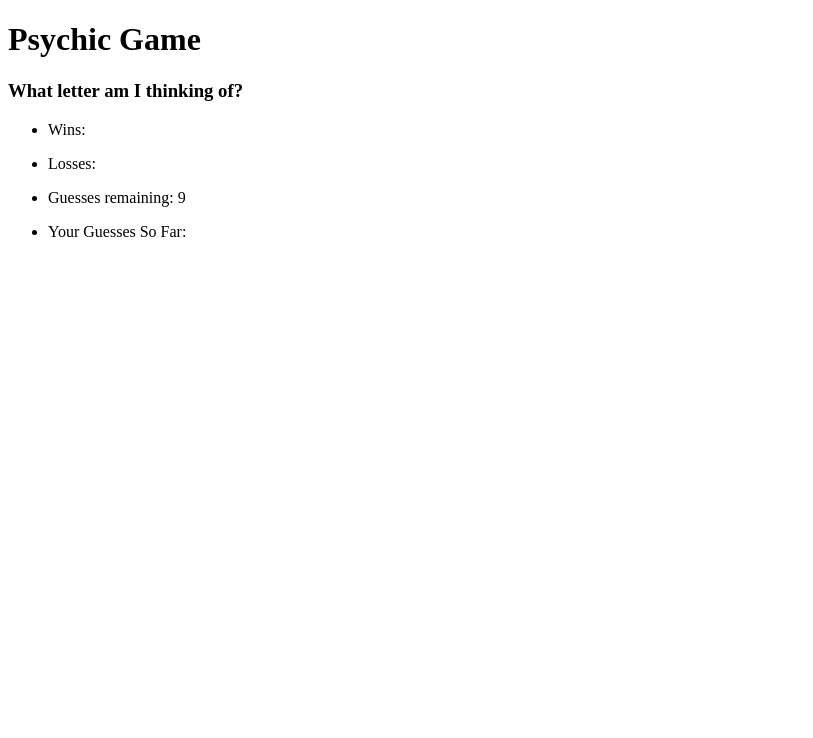
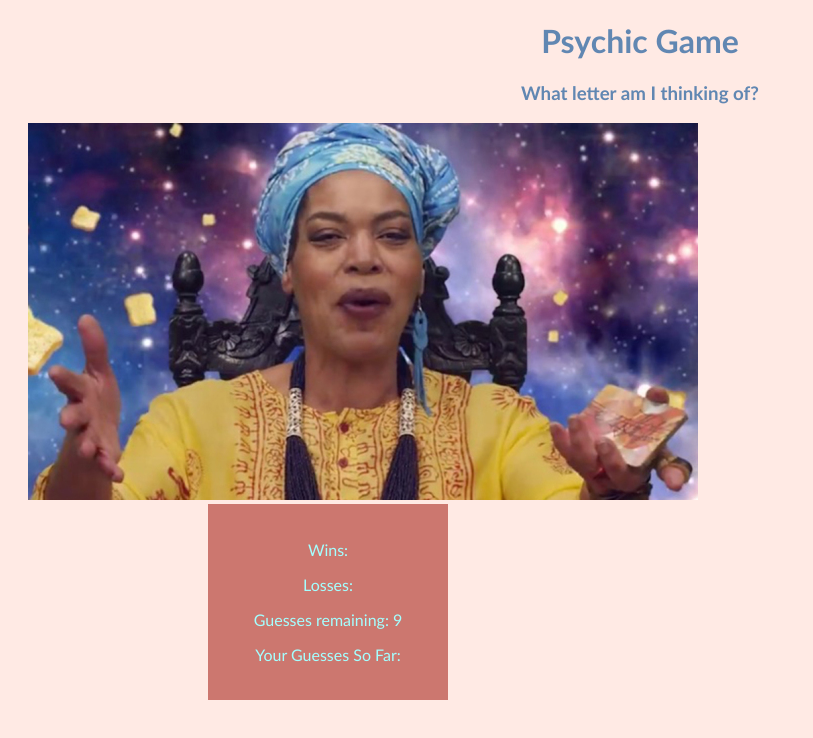
Before and after one commit to PoppyTheDestroyer/Psychic-Game, a plain HTML site: page index.html in a window 1280 px wide. Shown: the whole page, without its empty margins (0-813 px from the left). Drawn offline with Linux system fonts and the light colour scheme.

Commit message:
prettier

```diff
--- a/assets/css/style.css
+++ b/assets/css/style.css
@@ -1,2 +1,28 @@
 h3
-{color: ;}
+{color: #6187B2;
+text-align: center;
+font-family: "Trebuchet MS", Helvetica, sans-serif;
+}
+
+p{color: #A4FFFF;
+text-align: center;
+font-family: "Trebuchet MS", Helvetica, sans-serif;
+}
+
+body
+{background-color: #FFEAE4;}
+
+h1
+{color: #6187B2;
+text-align: center;
+font-family: "Trebuchet MS", Helvetica, sans-serif;
+}
+
+#game
+{background-color: #CC776F;
+padding: 20px;
+width: 200px;
+margin-left: 200px;}
+
+#cleo
+{padding-left: 20px;}
--- a/assets/javascript/game.js
+++ b/assets/javascript/game.js
@@ -19,7 +19,7 @@ var updateLetterToGuess = function() {
   };
 //Names and formats the letters already guessed
   var updateGuessedLetters = function() {
-    document.querySelector("#lets").innerHTML = "Your Guesses so far: " + guessedLetters.join(", ");
+    document.getElementById("lets").innerHTML = "Your Guesses so far: " + guessedLetters.join(", ");
   };
 //Game over reset
   var reset = function() {
@@ -36,7 +36,7 @@ var updateLetterToGuess = function() {
   updateGuessesLeft();
 
   document.onkeyup = function(event) {
-    guessesLeft--;
+    guessesLeft-=1;
   //var userGuess = String.fromCharCode(event.keyCode).toLowerCase();
 var userGuess = event.key.toLowerCase();
 
@@ -46,14 +46,14 @@ guessedLetters.push(userGuess);
 
         if (guessesLeft > 0){
             if (userGuess === letterToGuess){
-                wins++;
-                document.querySelector("#wins").innerHTML = "Wins: " + wins;
+                wins+=1;
+                document.getElementById("wins").innerHTML = "Wins: " + wins;
                 alert("You are psychic!");
                 reset();
             }
         }else if(guessesLeft === 0){
-            losses++;
-            document.querySelector("#losses").innerHTML = "Losses: " + losses;
+            losses+=1;
+            document.getElementById("losses").innerHTML = "Losses: " + losses;
             alert("Sorry, you've got a dumb ol' regualr brain.");
             reset();
         }
--- a/index.html
+++ b/index.html
@@ -12,21 +12,18 @@
 
         </header>
         <h3 id="instructions">What letter am I thinking of?</h3>
+        <img id="cleo" src="assets/images/ms-cleo.jpg" alt = "Ms. Cleo">
         <div id="game">
-            <ul>
-                <li>
+
+
                     <p id="wins">Wins:</p>
-                </li>
-                <li>
+
                     <p id="losses">Losses:</p>
-                </li>
-                <li>
+
                     <p id="guessLeft">Guesses Remaining:</p>
-                </li>
-                <li>
+
                     <p id="lets">Your Guesses So Far:</p>
-                </li>
-            </ul>
+
         </div>
         <script type="text/javascript" src="assets/javascript/game.js"></script>
 
```
Also changed, not shown: assets/images/ms-cleo.jpg (added), 1 other file.
